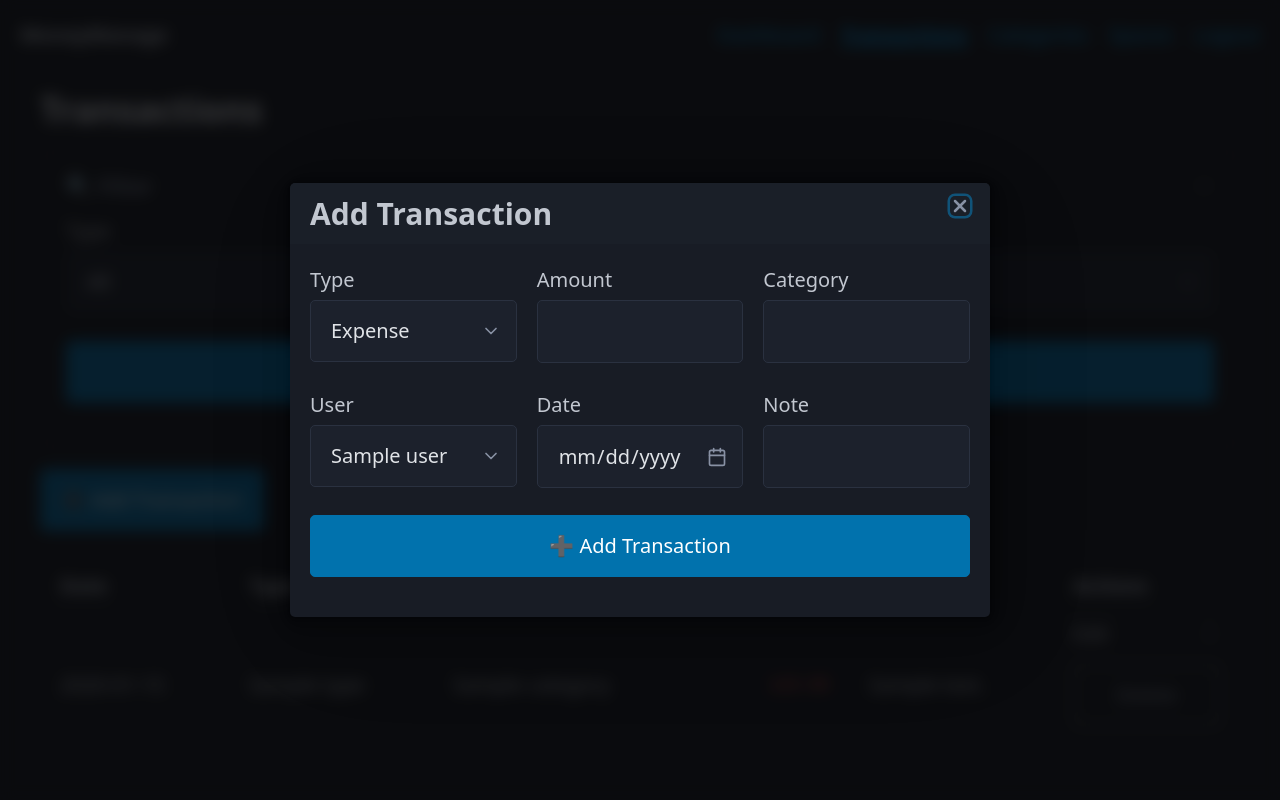
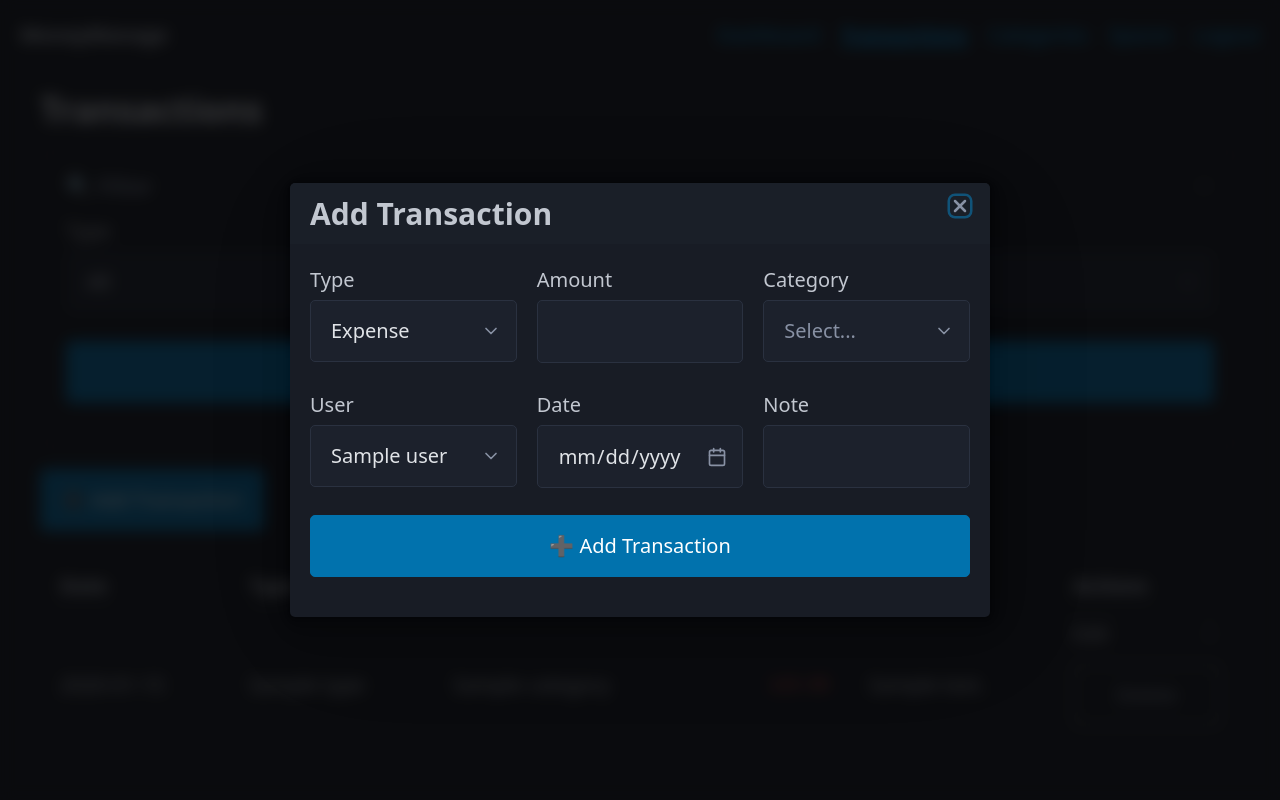
Before and after one commit to oguretsss/personal-money-manager, a FastAPI app: template web/templates/transactions.html in a window 1280 px wide, after a click that opens the changed part. Run offline with FastAPI, Linux system fonts and the light colour scheme; the template is opened without the code that fills it: most values are stand-ins (such as "Sample title", 1, 10 or a date in 2020); some libraries are stand-ins or nearby versions.

Commit message:
Change category input to dropdown select when adding transactions
Co-Authored-By: Claude Opus 4.6 <noreply@anthropic.com>

```diff
--- a/web/templates/transactions.html
+++ b/web/templates/transactions.html
@@ -53,12 +53,12 @@
                 </label>
                 <label>
                     Category
-                    <input type="text" name="category_name" required list="cat-list">
-                    <datalist id="cat-list">
+                    <select name="category_name" required>
+                        <option value="">Select...</option>
                         {% for c in categories %}
-                        <option value="{{ c.name }}">
+                        <option value="{{ c.name }}">{{ c.name }} ({{ c.type }})</option>
                         {% endfor %}
-                    </datalist>
+                    </select>
                 </label>
             </div>
             <div class="grid">
```
